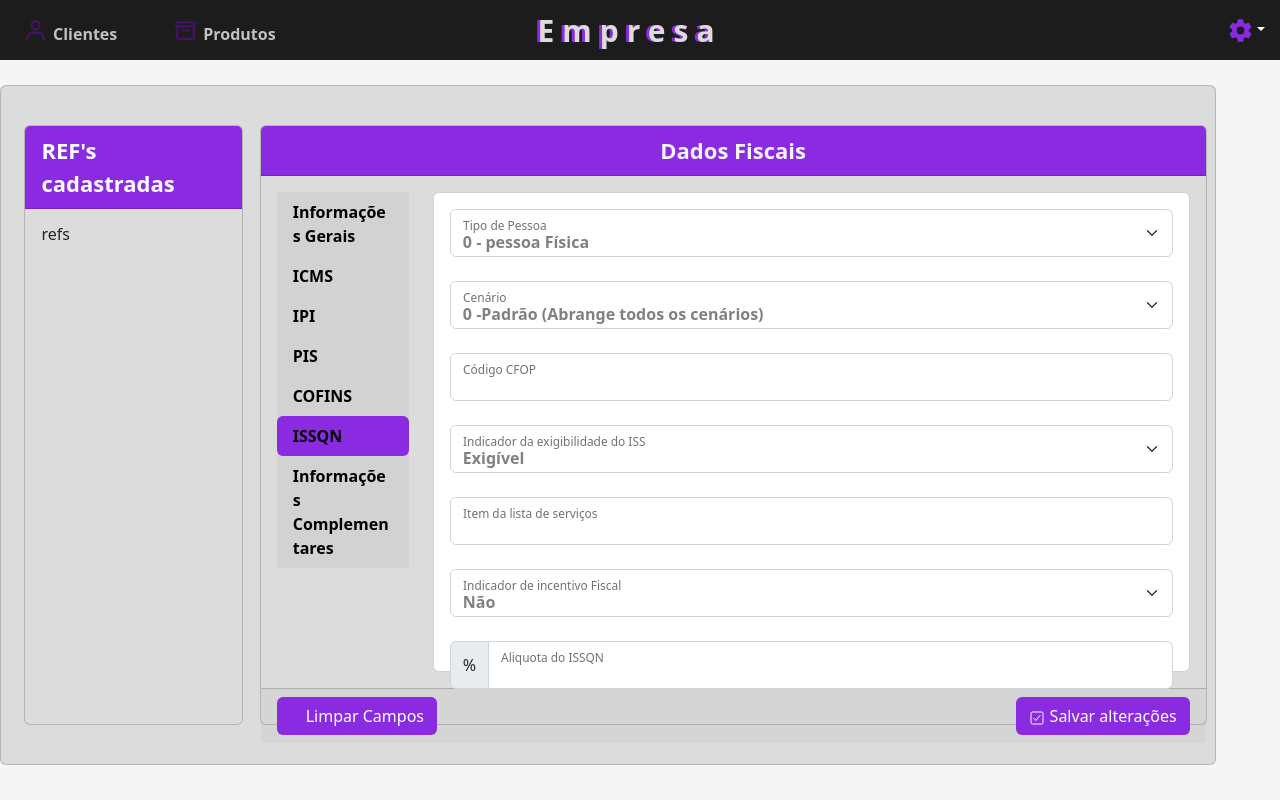
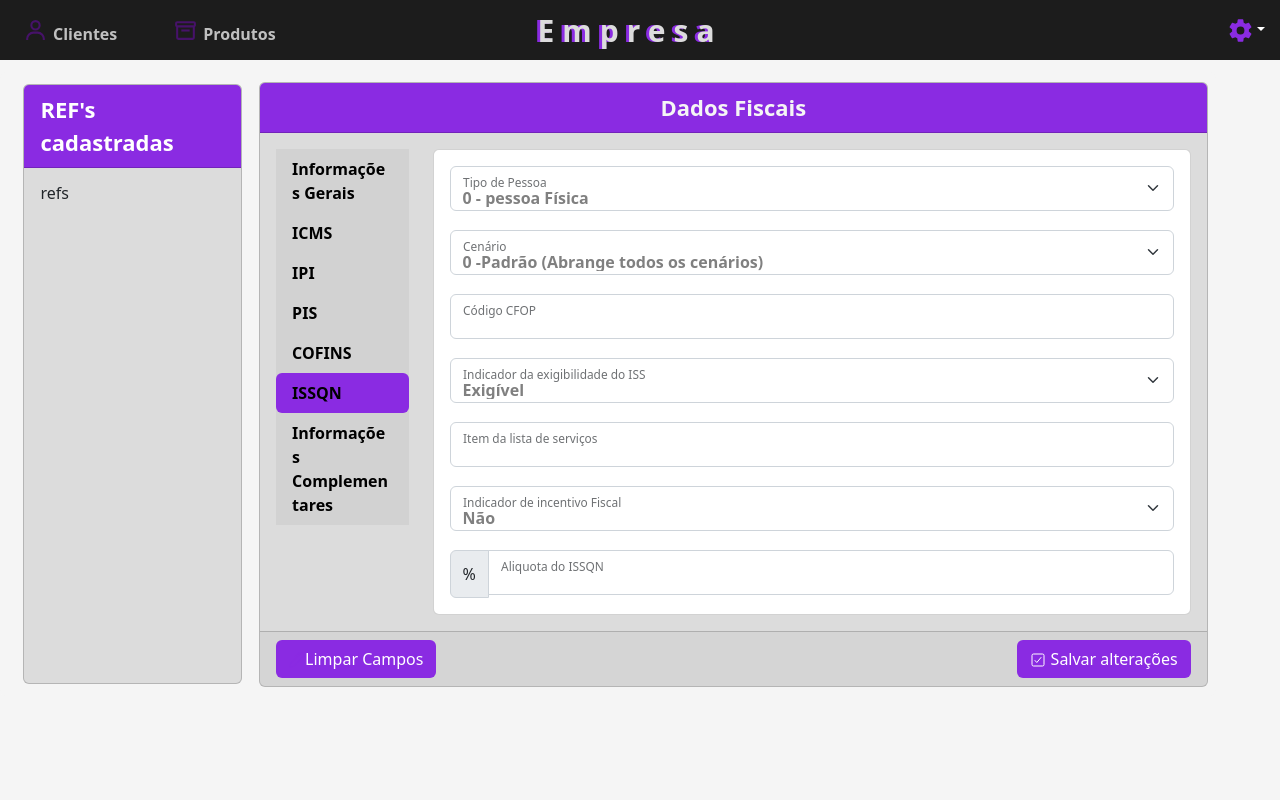
Before and after one commit to EriksJunior/Project_Nota, a React (Vite) app: page /infofiscal in a window 1280 px wide. Both pictures are taken after a click on the tab "ISSQN". Built offline with nearby package versions, Linux system fonts and the light colour scheme.

Commit message:
REFACTOR : impostos , feitos ajustes mas continua c erro

```diff
--- a/src/shared/components/InfoFiscais/components/InfoFiscaisGlobal/index.tsx
+++ b/src/shared/components/InfoFiscais/components/InfoFiscaisGlobal/index.tsx
@@ -25,7 +25,7 @@ export function InfoFiscaisGlobal() {
         <div style={{ justifyContent: "center", display: "flex" }}>
         <CardInfoFiscale>
             <Card.Header style={{ justifyContent: "center", display: "flex" , fontWeight:"bold" , fontSize:"22px" , background:"#8A2BE2" , color:"whitesmoke" }} >Dados Fiscais</Card.Header>
-            <Card.Body style={{ height:"65vh", width:"100%"}}>
+            <Card.Body style={{ maxHeight:"75vh", width:"100%"}}>
                 <Tab.Container id="left-tabs-example" defaultActiveKey="first">
                     <Row>
                         <Col sm={2}>
@@ -54,7 +54,7 @@ export function InfoFiscaisGlobal() {
                             </NavFiscale>
                         </Col>
                         <Col sm={10}>
-                            <Tab.Content>
+                            <Tab.Content >
                                 <Tab.Pane eventKey="first">
                                     <GeneralDataInfoFiscale/>
                                 </Tab.Pane>
@@ -70,7 +70,7 @@ export function InfoFiscaisGlobal() {
                                 <Tab.Pane eventKey="fifth">
                                     <CofinsInfo/>
                                 </Tab.Pane>
-                                <Tab.Pane eventKey="sixth">
+                                <Tab.Pane  eventKey="sixth">
                                     <IssqnInfo/>
                                 </Tab.Pane>
                                 <Tab.Pane eventKey="seventh">
--- a/src/shared/components/InfoFiscais/components/InfoFiscaisGlobal/styles.ts
+++ b/src/shared/components/InfoFiscais/components/InfoFiscaisGlobal/styles.ts
@@ -5,7 +5,7 @@ import { Card , Nav } from 'react-bootstrap';
 export const CardInfoFiscale = styled(Card)`
 width: 100%;
 display: flex;
-max-height: 75vh;
+max-height: 79vh;
 background-color: #DCDCDC;
 
 .form-floating>.form-select {
--- a/src/shared/components/InfoFiscais/components/MainInfoFiscale/ISSQN/index.tsx
+++ b/src/shared/components/InfoFiscais/components/MainInfoFiscale/ISSQN/index.tsx
@@ -3,18 +3,19 @@ import {FloatingLabel , Col , InputGroup , Card , Form} from 'react-bootstrap';
 import { useContext } from 'react';
 import { ImpostosContext } from '../../../../../context/impostos/impostos';
 import { IImpostos } from '../../../../../../interface/IImpostos';
+import { CardIssqn } from './styles';
 
 
 export function IssqnInfo() {
     const { impostos , handleChange } = useContext(ImpostosContext) as { impostos: IImpostos , handleChange: React.ChangeEventHandler }
     return (
-        <>
-            <Card style={{ maxHeight:"60vh"}} className="text-center">
-                <Card.Body>
+        <CardIssqn>
+            <Card className="text-center">
+                <Card.Body style={{ maxHeight:"67vh"}}>
                     <Form>
                         <Form.Group as={Col}>
-                            <FloatingLabel className="mb-4" style={{ fontSize: "14px" }} label="Tipo de Pessoa">
-                                <Form.Select onChange={handleChange} style={{ color: "Grey", fontWeight: "bolder", height: "48px" }} name="tipo_pessoa" defaultValue={impostos?.issqn?.tipo_pessoa || " "}>
+                            <FloatingLabel className="mb-3" style={{ fontSize: "14px" }} label="Tipo de Pessoa">
+                                <Form.Select onChange={handleChange} style={{ color: "Grey", fontWeight: "bolder", height: "45px" }} name="tipo_pessoa" defaultValue={impostos?.issqn?.tipo_pessoa || " "}>
 
                                     <option value="">0 - pessoa Física</option>
                                     <option value="">1 - Pessoa Juridíca</option>
@@ -24,8 +25,8 @@ export function IssqnInfo() {
                         </Form.Group>
 
                         <Form.Group as={Col}>
-                            <FloatingLabel className="mb-4" style={{ fontSize: "14px" }} label="Cenário">
-                                <Form.Select onChange={handleChange} style={{ color: "Grey", fontWeight: "bolder", height: "48px" }} name="cenario" defaultValue={impostos?.issqn?.cenario || " "}>
+                            <FloatingLabel className="mb-3" style={{ fontSize: "14px" }} label="Cenário">
+                                <Form.Select onChange={handleChange} style={{ color: "Grey", fontWeight: "bolder", height: "45px" }} name="cenario" defaultValue={impostos?.issqn?.cenario || " "}>
 
                                     <option value="">0 -Padrão (Abrange todos os cenários)</option>
                                     <option>0 - Saída dentro do estado</option>
@@ -38,13 +39,13 @@ export function IssqnInfo() {
                             </FloatingLabel>
                         </Form.Group>
 
-                        <FloatingLabel className="mb-4" style={{ fontSize: "14px" }} label="Código CFOP">
-                            <Form.Control onChange={handleChange} style={{ height: "48px" }} type="text" defaultValue={impostos?.issqn?.codigo_cfop || " "} name="codigo_cfop"/>
+                        <FloatingLabel className="mb-3" style={{ fontSize: "14px" }} label="Código CFOP">
+                            <Form.Control onChange={handleChange} style={{ height: "45px" }} type="text" defaultValue={impostos?.issqn?.codigo_cfop || " "} name="codigo_cfop"/>
                         </FloatingLabel>
 
                         <Form.Group as={Col} >
-                            <FloatingLabel className="mb-4" style={{ fontSize: "14px" }} label="Indicador da exigibilidade do ISS">
-                                <Form.Select onChange={handleChange} style={{ color: "Grey", fontWeight: "bolder", height: "48px" }} name="ISS" defaultValue={impostos?.issqn?.incentivo_fiscal || " "}>
+                            <FloatingLabel className="mb-3" style={{ fontSize: "14px" }} label="Indicador da exigibilidade do ISS">
+                                <Form.Select onChange={handleChange} style={{ color: "Grey", fontWeight: "bolder", height: "45px" }} name="ISS" defaultValue={impostos?.issqn?.incentivo_fiscal || " "}>
                                     <option value="">Exigível</option>
                                     <option value="">Não incidência</option>
                                     <option value="">Isenção</option>
@@ -55,31 +56,28 @@ export function IssqnInfo() {
                             </FloatingLabel>
                         </Form.Group>
 
-                        <FloatingLabel className="mb-4" style={{ fontSize: "14px" }} label="Item da lista de serviços">
-                            <Form.Control onChange={handleChange} style={{ height: "48px" }} type="text" defaultValue={impostos?.issqn?.item_servico || " "} name="item_servico" />
+                        <FloatingLabel className="mb-3" style={{ fontSize: "14px" }} label="Item da lista de serviços">
+                            <Form.Control onChange={handleChange} style={{ height: "45px" }} type="text" defaultValue={impostos?.issqn?.item_servico || " "} name="item_servico" />
                         </FloatingLabel>
 
-                        <Form.Group as={Col} >
-                            <FloatingLabel style={{ fontSize: "14px" }} className="mb-4" label="Indicador de incentivo Fiscal">
-                                <Form.Select onChange={handleChange} style={{ color: "Grey", fontWeight: "bolder", height: "48px" }} name="incentivo_fiscal" defaultValue={impostos?.issqn?.incentivo_fiscal || " "}>
+                        <Form.Group as={Col}>
+                            <FloatingLabel style={{ fontSize: "14px" }} className="mb-3" label="Indicador de incentivo Fiscal">
+                                <Form.Select onChange={handleChange} style={{ color: "Grey", fontWeight: "bolder", height: "45px" }} name="incentivo_fiscal" defaultValue={impostos?.issqn?.incentivo_fiscal || " "}>
                                     <option value="">Não</option>
                                     <option value="">Sim</option>
                                 </Form.Select>
                             </FloatingLabel>
                         </Form.Group>
 
-                        <InputGroup className="mb-3">
+                        <InputGroup>
                             <InputGroup.Text> % </InputGroup.Text>
                             <FloatingLabel style={{ fontSize: "14px" }} label="Aliquota do ISSQN">
-                                <Form.Control onChange={handleChange} style={{ height: "48px" }} type="text" defaultValue={impostos?.issqn?.aliquota || " "} name="aliquota"/>
+                                <Form.Control onChange={handleChange} style={{ height: "45px" }} type="text" defaultValue={impostos?.issqn?.aliquota || " "} name="aliquota"/>
                             </FloatingLabel>
                         </InputGroup>
                     </Form>
                 </Card.Body>
             </Card>
-
-
-
-        </>
+        </CardIssqn>
     );
 }
--- /dev/null
+++ b/src/shared/components/InfoFiscais/components/MainInfoFiscale/ISSQN/styles.ts
@@ -0,0 +1,5 @@
+import styled from "styled-components";
+
+export const CardIssqn = styled.div`
+overflow-y: scroll;
+`
--- a/src/shared/components/InfoFiscais/styles.ts
+++ b/src/shared/components/InfoFiscais/styles.ts
@@ -8,9 +8,11 @@ align-items: center;
 justify-content: space-around;
 display: flex;
 width: 95%;
-height: 85vh;
+height: 78vh;
 flex-direction: row;
+background-color: #F5F5F5;
+
 flex-wrap: wrap;
-margin-top: 25px;
-background-color: #DCDCDC;
+border: none;
+margin-top: 12px;
 `
--- a/src/shared/context/impostos/InicialState.ts
+++ b/src/shared/context/impostos/InicialState.ts
@@ -1,13 +1,5 @@
 export const INITIAL_STATE_IMPOSTOS = {
   id: "",
-  icms:
-  {
-    cenario: "",
-    tipo_pessoa: "",
-    codigo_cfop: "",
-    situacao_tributaria: ""
-  }
-  ,
   ipi:
   {
     cenario: "",
@@ -15,8 +7,16 @@ export const INITIAL_STATE_IMPOSTOS = {
     situacao_tributaria: "",
     codigo_enquadramento: "",
     aliquota: ""
-  }
+  },
+  icms:
+  [{
+    cenario: "",
+    tipo_pessoa: "",
+    codigo_cfop: "",
+    situacao_tributaria: ""
+}]
   ,
+
   pis:
   {
     cenario: "",
```
Also changed, not shown: src/interface/IImpostos.ts (+4 -3 lines).
